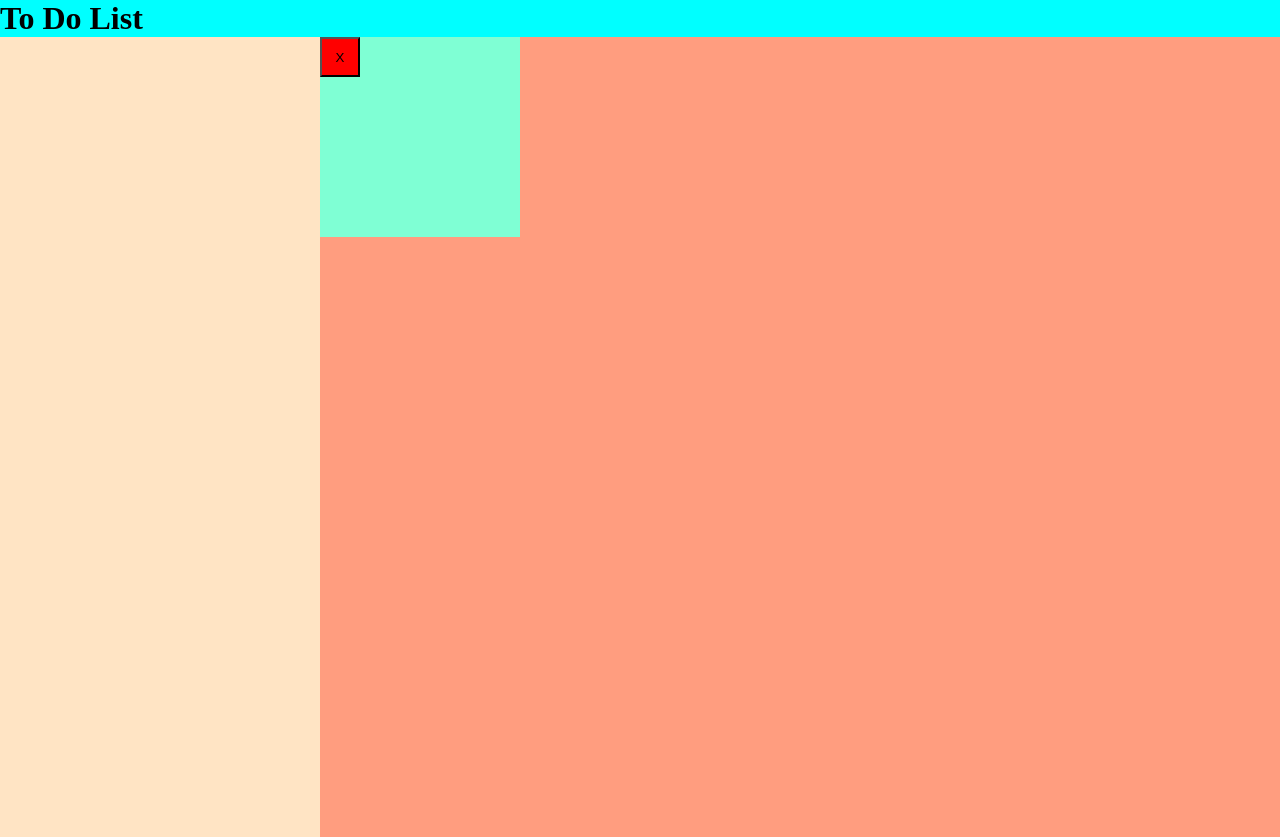
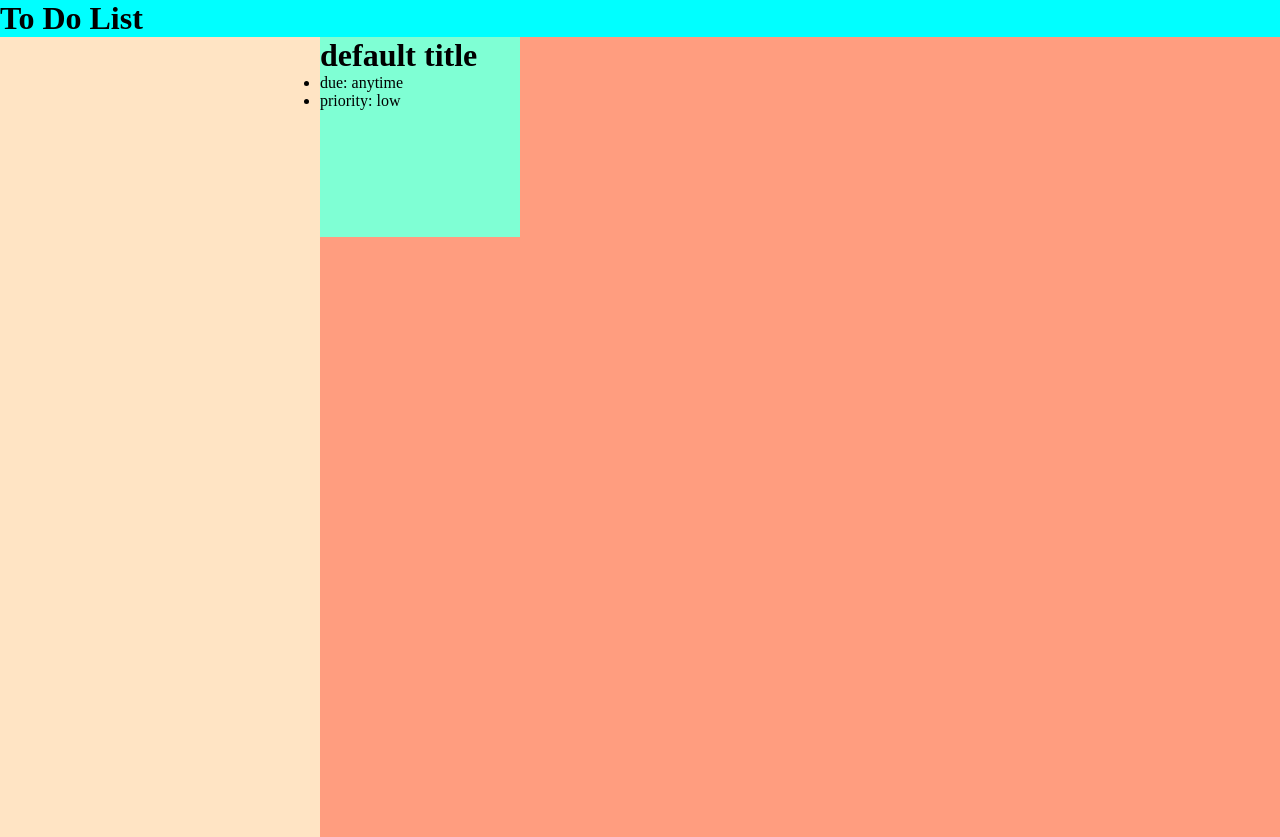
Before and after one commit to JDL001J/to-do-list-wp, a website built with webpack: page dist/index.html in a window 1280 px wide. Built offline with nearby package versions, Linux system fonts and the light colour scheme.

Commit message:
create display_item and dialog_box

```diff
--- /dev/null
+++ b/src/create_item.js
@@ -0,0 +1,9 @@
+
+import { displayItem } from "./display_item"
+
+export const createItem = (title, date, priority,) => {
+
+
+   displayItem({title, date,  priority})
+
+}
--- /dev/null
+++ b/src/dialog_box.js
@@ -0,0 +1,13 @@
+import { createItem } from "./create_item";
+
+export const dialogBox = () => {
+
+    const box = document.createElement('dialog');
+    box.setAttribute('id', 'dialog-box');
+    const body = document.querySelector('#body')
+
+    body.appendChild(box);
+    box.showModal()
+
+
+}
--- /dev/null
+++ b/src/display_item.js
@@ -0,0 +1,29 @@
+
+
+export const displayItem = (item) => {
+    const {title, date, priority} = item;
+    const itemDiv = document.createElement('div');
+    itemDiv.classList.add('item-div')
+
+    const h1 = document.createElement('h1');
+    h1.textContent = item.title
+
+
+
+    const info = document.createElement('ul');
+    info.classList.add('info');
+
+    const dateInfo = document.createElement('li');
+    dateInfo.textContent = `due: ${item.date}`
+    info.appendChild(dateInfo)
+
+    const priorityInfo = document.createElement('li');
+    priorityInfo.textContent = `priority: ${item.priority}`
+    info.appendChild(priorityInfo)
+
+    itemDiv.appendChild(h1);
+    itemDiv.appendChild(info);
+
+    const container = document.querySelector("#container");
+    container.appendChild(itemDiv)
+}
--- a/src/index.js
+++ b/src/index.js
@@ -1,6 +1,6 @@
-import {createItem} from './item.js';
+
 import {onLoad} from './onLoad.js';
 
 
 
-onLoad()
+onLoad();
--- a/src/item.js
+++ /dev/null
@@ -1,24 +0,0 @@
-
-
-
-export const createItem = () => {
-
-
-    const item = document.createElement('div');
-    item.classList.add('item');
-    const itemLabel = document.createElement('div');
-   itemLabel.classList.add('item-label');
-    const btn = document.createElement("button");
-    btn.textContent = "X";
-    // will need to create uuid for each btn and iterate over
-    // all to give sepcific delete funtionality
-    btn.setAttribute('id', 'item-btn');
-    btn.addEventListener('click', ()=> {
-        console.log("itme btn")
-    });
-    item.appendChild(btn)
-    item.appendChild(itemLabel);
-
- return item
-
-}
--- a/src/onLoad.js
+++ b/src/onLoad.js
@@ -1,9 +1,8 @@
-import { createItem } from "./item";
+import { createItem } from "./create_item";
 
 export const onLoad = ()=> {
-   const item = createItem()
+   const item = createItem('default title', 'anytime', 'low')
 
+    return item
 
-    const container = document.querySelector("#container");
-    container.appendChild(item)
 }
--- a/src/style.css
+++ b/src/style.css
@@ -32,7 +32,7 @@ display: flex;
     grid-template-columns: 1fr 1fr;
 }
 
-.item{
+.item-div{
     height: 200px;
     width: 200px;
     background-color: aquamarine;
@@ -43,3 +43,9 @@ display: flex;
     width: 40px;
     background-color: red;
 }
+
+.dialog-box{
+    height: 400px;
+    width: 400px;
+    background-color: black;
+}
```
Also changed, not shown: dist/index.html, dist/main.js.
